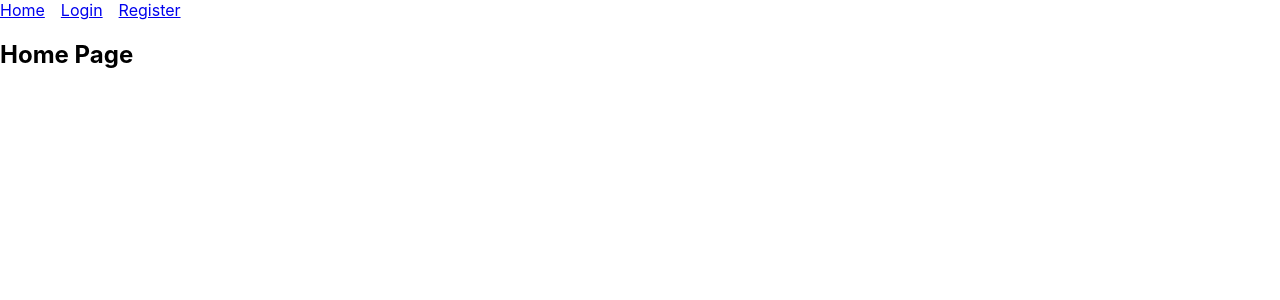
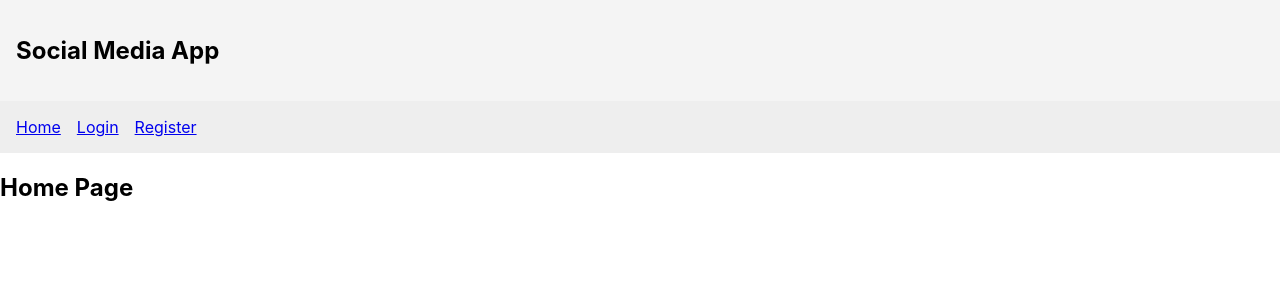
Before and after one commit to F0gboy/JS-React-Project, a React (Create React App) app: page / in a window 1280 px wide. Shown: the top 300 px of the page. Built offline with nearby package versions, Linux system fonts and the light colour scheme.

Commit message:
header med username

```diff
--- a/src/App.js
+++ b/src/App.js
@@ -1,22 +1,26 @@
-import React from 'react';
+import React, { useState } from 'react';
 import { BrowserRouter as Router, Routes, Route, Link } from 'react-router-dom';
 import Home from './Pages/Home';
 import Login from './Pages/Login';
 import Register from './Pages/Register';
+import Header from './Components/Header';
 
 function App() {
+  const [username, setUsername] = useState('');
+
   return (
     <Router>
+      <Header username={username} />
 
-      <nav style={{ display: "flex", gap: "1rem", marginBottom: "1rem" }}>
-      <Link to="/">Home</Link>
-      <Link to="/login">Login</Link>
-      <Link to="/register">Register</Link>
+      <nav style={{ display: 'flex', gap: '1rem', padding: '1rem', background: '#eee' }}>
+        <Link to="/">Home</Link>
+        <Link to="/login">Login</Link>
+        <Link to="/register">Register</Link>
       </nav>
 
       <Routes>
         <Route path="/" element={<Home />} />
-        <Route path="/login" element={<Login />} />
+        <Route path="/login" element={<Login setUsername={setUsername} />} />
         <Route path="/register" element={<Register />} />
       </Routes>
     </Router>
--- a/src/Components/Header.js
+++ b/src/Components/Header.js
@@ -1,10 +1,12 @@
-// src/components/Header.jsx
+import React from 'react';
+
 function Header({ username }) {
-    return (
-      <header>
-        <h1>Velkommen, {username}!</h1>
-      </header>
-    );
-  }
+  return (
+    <header style={{ padding: '1rem', background: '#f4f4f4' }}>
+      <h2>Social Media App</h2>
+      {username && <p>Welcome, {username} 👋</p>}
+    </header>
+  );
+}
 
-  export default Header;
+export default Header;
```
